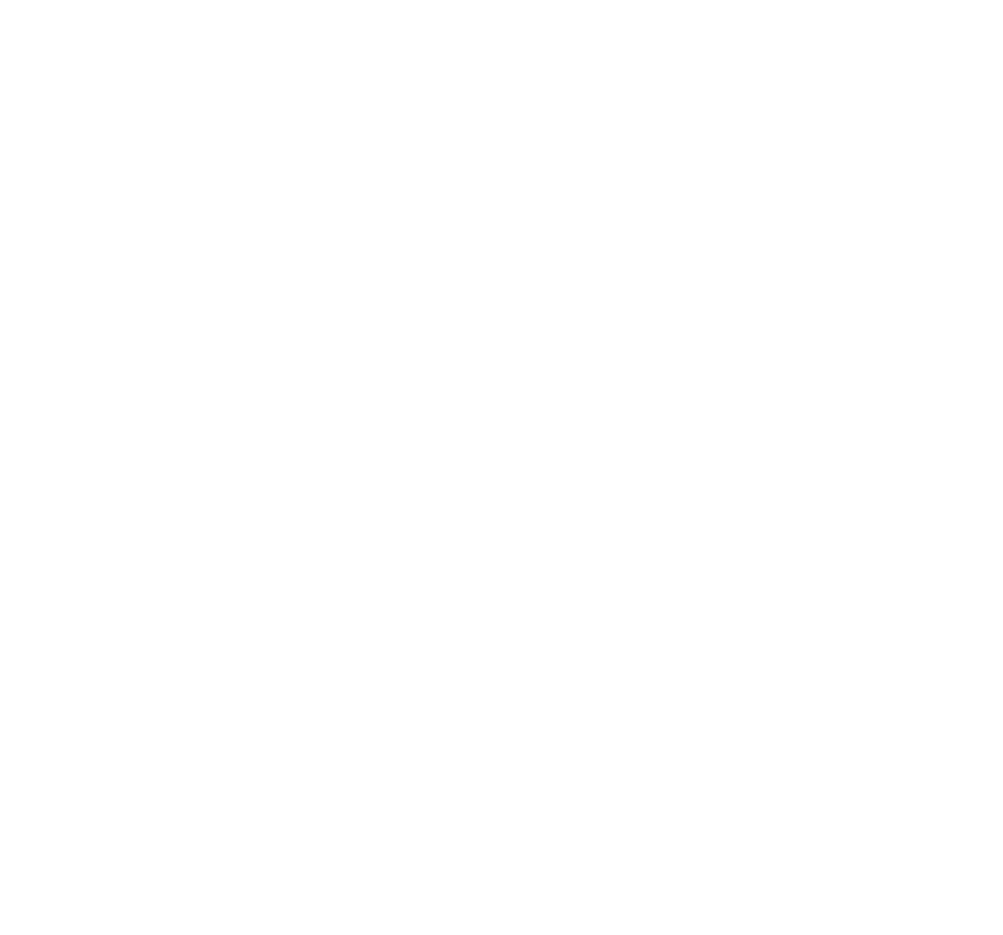
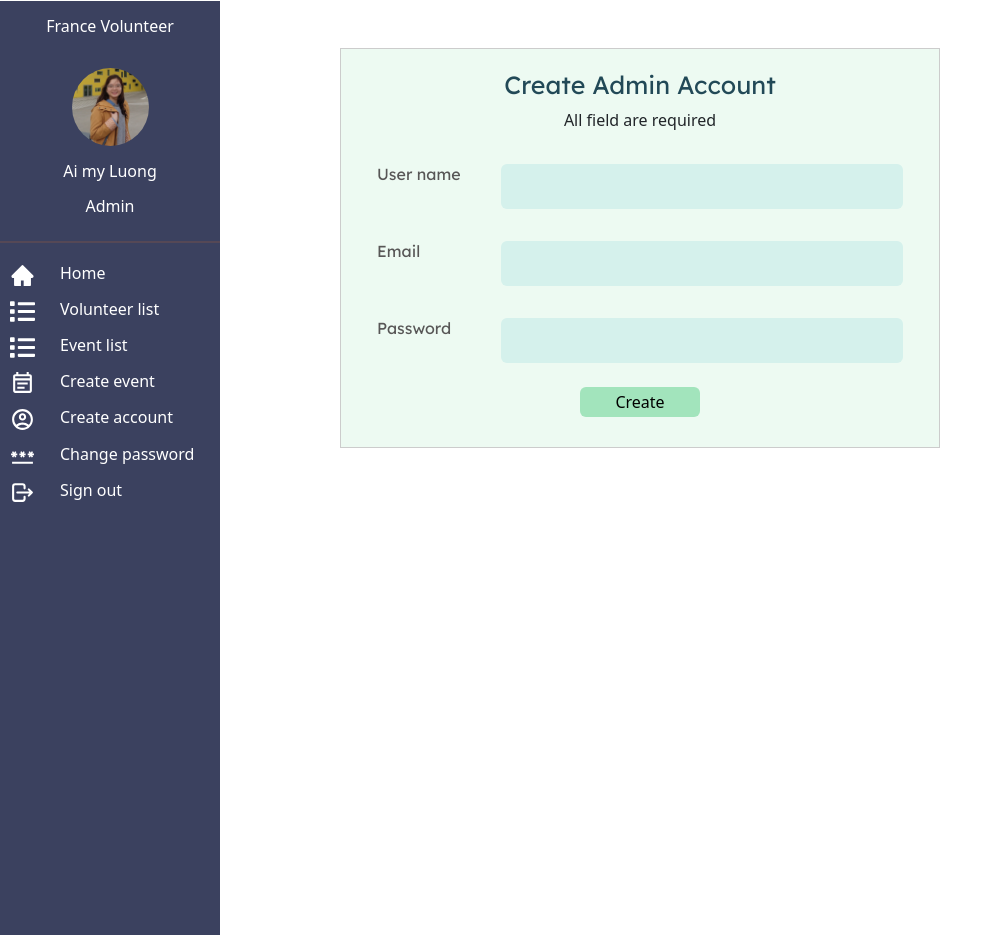
Before and after one commit to thamim1998/franceVolunteerSytemFrontend, a React (Create React App) app: page /create/account in a window 1280 px wide. Before the commit this address had no page. Shown: the whole page, without its empty margins (0-1003 px from the left). Before the commit the page ends 800 px from the top, so only its background shows below. Built offline with nearby package versions, Linux system fonts and the light colour scheme.

Commit message:
create account component completed

```diff
--- a/src/App.js
+++ b/src/App.js
@@ -1,4 +1,5 @@
 import { Route, Routes } from "react-router-dom";
+import CreateAccount from "./components/CreateAccountComponent/CreateAccount";
 import EventDetail from "./components/EventDetailComponent/EventDetail";
 import EventList from "./components/EventListComponent/EventList";
 import HomeComponent from "./components/HomeComponent/HomeComponent";
@@ -16,6 +17,7 @@
         <Route path="/volunteer/list/:id"  element={<VolunteerDetail/>} />
         <Route path="/event/list"  element={<EventList/>} />
         <Route path="/event/list/:id"  element={<EventDetail/>} />
+        <Route path="/create/account"  element={<CreateAccount/>} />
       </Routes>
     </div>
   );
--- /dev/null
+++ b/src/components/CreateAccountComponent/CreateAccount.css
@@ -0,0 +1,60 @@
+@import url("https://fonts.googleapis.com/css2?family=Lexend+Deca:wght@400&family=Roboto:wght@300&display=swap");
+
+.account-form {
+  height: 100%;
+  margin: 0;
+  display: flex;
+  justify-content: center;
+  align-items: center;
+}
+
+.centered-input {
+  width: 600px; /* Adjust width as needed */
+  height: 400px; /* Adjust height as needed */
+  background-color: #edfaf2; /* Optional background color */
+  border: 1px solid #ccc; /* Optional border for visualization */
+  text-align: center;
+  padding: 20px;
+}
+
+.account-form .form-details {
+  display: flex;
+  justify-content: space-between;
+}
+
+.account-form h4 {
+  color: #224957;
+  font-family: Lexend Deca;
+  font-size: 25px;
+  font-style: normal;
+  font-weight: 400;
+  line-height: normal;
+}
+
+.account-form .form-details p {
+  color: #575656;
+  font-family: Lexend Deca;
+  font-size: 16px;
+  font-style: normal;
+  font-weight: 400;
+  line-height: normal;
+}
+
+.account-form .form-details input {
+  width: 402px;
+  height: 45px;
+  flex-shrink: 0;
+  border-radius: 6px;
+  background: #d5f1ec;
+  outline: none;
+  border: none;
+}
+
+.account-form .create-button {
+  border-radius: 6px;
+  background: #a2e4bc;
+  width: 120px;
+  height: 30px;
+  flex-shrink: 0;
+  border: none;
+}
--- /dev/null
+++ b/src/components/CreateAccountComponent/CreateAccount.jsx
@@ -0,0 +1,72 @@
+import React, { useState } from "react";
+import SidebarComponent from "../common/SidebarComponent/SidebarComponent";
+import "./CreateAccount.css";
+
+export default function CreateAccount() {
+  const [email, setEmail] = useState("");
+  const [username, setUsername] = useState("");
+  const [password, setPassword] = useState("");
+
+  const handleSubmit = (e) => {
+    e.preventDefault();
+
+    console.log("Email:", email);
+    console.log("Password:", password);
+    console.log("Username:", username);
+
+    setEmail("");
+    setPassword("");
+    setUsername("");
+  };
+  return (
+    <div className="create-account">
+      <div>
+        {" "}
+        <SidebarComponent />{" "}
+      </div>
+      <div className="container">
+        <div className="account-form mt-5">
+          <div className="centered-input">
+            <h4>Create Admin Account</h4>
+            <p>All field are required</p>
+            <form onSubmit={handleSubmit}>
+              <div className="form-details p-3">
+                <p>User name</p>
+                <input
+                  type="text"
+                  value={username}
+                  className="input-username"
+                  onChange={(e) => setUsername(e.target.value)}
+                  required
+                />
+              </div>
+              <div className="form-details p-3">
+                <p>Email</p>
+                <input
+                  type="email"
+                  value={email}
+                  className="input-email"
+                  onChange={(e) => setEmail(e.target.value)}
+                  required
+                />
+              </div>
+
+              <div className="form-details p-3">
+                <p>Password</p>
+                <input
+                  type="password"
+                  value={password}
+                  className="input-password"
+                  onChange={(e) => setPassword(e.target.value)}
+                  required
+                />
+              </div>
+
+              <button className="create-button mt-2">Create</button>
+            </form>
+          </div>
+        </div>
+      </div>
+    </div>
+  );
+}
--- a/src/components/common/SidebarComponent/SidebarComponent.jsx
+++ b/src/components/common/SidebarComponent/SidebarComponent.jsx
@@ -68,7 +68,7 @@
             <li>
               <MdOutlineEventNote size={25} />{" "}
               <h5 className="list-text">
-                <Link to="#react">Create event</Link>
+                <Link to="/create/event">Create event</Link>
               </h5>
             </li>
           </div>{" "}
@@ -76,7 +76,7 @@
             <li>
               <MdOutlineAccountCircle size={25} />{" "}
               <h5 className="list-text">
-                <Link to="#react">Create account</Link>
+                <Link to="/create/account">Create account</Link>
               </h5>
             </li>
           </div>
```
